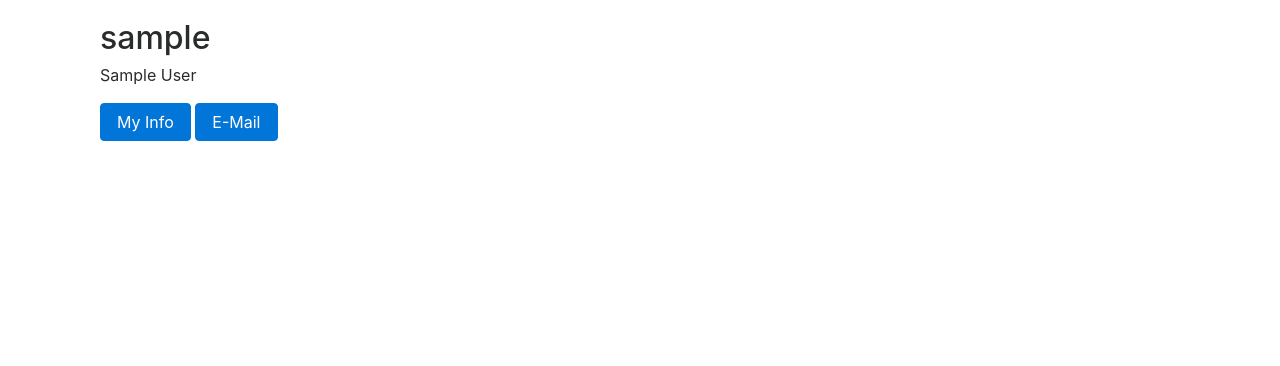
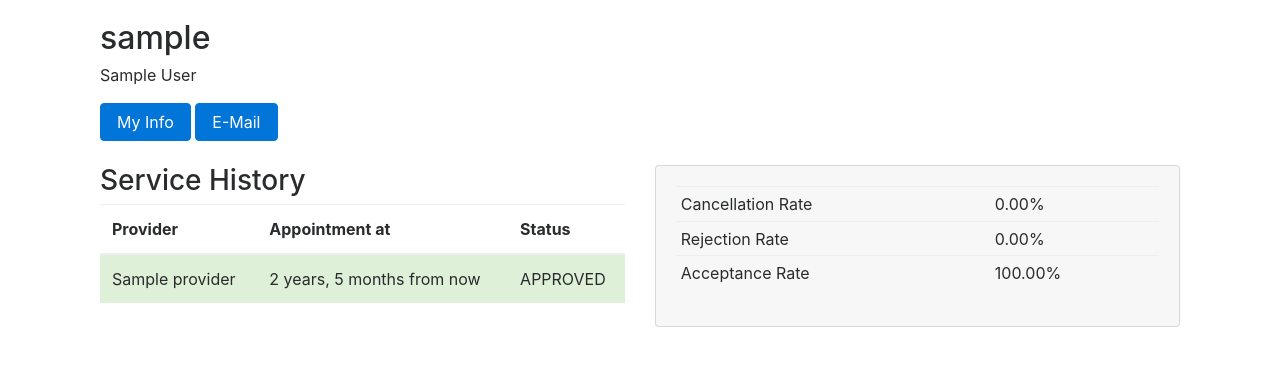
Before and after one commit to aniruddha-adhikary/bookit, a Django app: a page that uses bookit/templates/users/user_detail.html in a window 1280 px wide. Shown: the part 56-422 px from the top of the page. Run offline with Django 3.2, Linux system fonts and the light colour scheme; a user stored in the database is signed in; tables that the repository leaves empty hold one stand-in row (values such as "Sample post"); parts of the project's set-up code (start-up, migrations or seed data) failed here and were passed over; some libraries are stand-ins or nearby versions.

Commit message:
add nice icons and user profile

```diff
--- a/bookit/bookings/views.py
+++ b/bookit/bookings/views.py
@@ -27,7 +27,9 @@ class AllBookingListViewForProvider(LoginRequiredMixin, UserPassesTestMixin, gen
         return self.request.user == get_object_or_404(Provider, pk=self.kwargs['pk']).owner
 
     def get_queryset(self):
-        return Booking.objects.filter(service__provider=get_object_or_404(Provider, pk=self.kwargs['pk']))
+        qs = Booking.objects.filter(service__provider=get_object_or_404(Provider, pk=self.kwargs['pk']))
+        qs = qs.order_by('-status', '-booked_for')
+        return qs
 
     def get_context_data(self, **kwargs):
         ctx = super().get_context_data(**kwargs)
--- a/bookit/templates/users/user_detail.html
+++ b/bookit/templates/users/user_detail.html
@@ -1,6 +1,6 @@
 {% extends "base.html" %}
 {% load static %}
-
+{% load humanize %}
 {% block title %}User: {{ object.username }}{% endblock %}
 
 {% block content %}
@@ -29,7 +29,47 @@
             </div>
             <!-- End Action buttons -->
         {% endif %}
-
-
+        <br>
+        <div class="row">
+            <div class="col-md-6">
+                <h3>Service History</h3>
+                <table class="table table-hover">
+                    <thead>
+                    <tr>
+                        <th>Provider</th>
+                        <th>Appointment at</th>
+                        <th>Status</th>
+                    </tr>
+                    </thead>
+                    <tbody>
+                    {% for booking in object.booking_set.all %}
+                        <tr class="{% if booking.status == 'APPROVED' %}table-success{% elif booking.status == 'REJECTED' %}table-danger{% elif booking.status == 'CANCELLED' %}table-warning{% endif %}">
+                            <td>{{ booking.service.provider }}</td>
+                            <td>{{ booking.booked_for | naturaltime }}</td>
+                            <td>{{ booking.status }}</td>
+                        </tr>
+                    {% endfor %}
+                    </tbody>
+                </table>
+            </div>
+            <div class="col-md-6">
+                <div class="card card-block bg-faded">
+                    <table class="table table-sm table-hover">
+                        <tr>
+                            <td>Cancellation Rate</td>
+                            <td>{{ cancellation_rate }}%</td>
+                        </tr>
+                        <tr>
+                            <td>Rejection Rate</td>
+                            <td>{{ rejection_rate }}%</td>
+                        </tr>
+                        <tr>
+                            <td>Acceptance Rate</td>
+                            <td>{{ acceptance_rate }}%</td>
+                        </tr>
+                    </table>
+                </div>
+            </div>
+        </div>
     </div>
 {% endblock content %}
--- a/bookit/users/views.py
+++ b/bookit/users/views.py
@@ -11,6 +11,15 @@ class UserDetailView(LoginRequiredMixin, DetailView):
     # These next two lines tell the view to index lookups by username
     slug_field = 'username'
     slug_url_kwarg = 'username'
+
+    def get_context_data(self, **kwargs):
+        ctx = super().get_context_data(**kwargs)
+        bookings = self.get_object().booking_set.all()
+        count = bookings.exclude(status='REQUESTED').count()
+        ctx['cancellation_rate'] = '%.2f' % (bookings.filter(status='CANCELLED').count() / count * 100)
+        ctx['rejection_rate'] = '%.2f' % (bookings.filter(status='REJECTED').count() / count * 100)
+        ctx['acceptance_rate'] = '%.2f' % (bookings.filter(status='APPROVED').count() / count * 100)
+        return ctx
 
 
 class UserRedirectView(LoginRequiredMixin, RedirectView):
```
Lines whose indentation alone changed are shown as unchanged.
